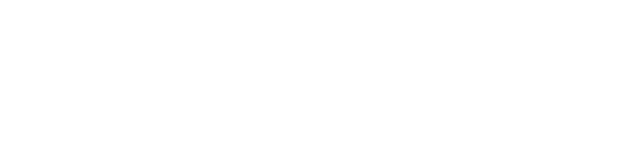
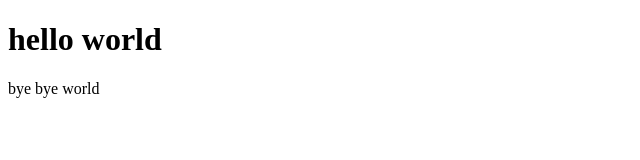
Before and after one commit to Anusha-waseem/git-test, a plain HTML site: page index.html in a window 1280 px wide. Shown: the whole page, without its empty margins (0-640 px from the left). Drawn offline with Linux system fonts and the light colour scheme.

Commit message:
second commit

```diff
--- a/index.html
+++ b/index.html
@@ -7,6 +7,8 @@
     <title>Document</title>
 </head>
 <body>
+    <h1>hello world</h1>
+    <p>bye bye world</p>
 
 </body>
 </html>
```
Also changed, not shown: templates/test.html (added).
